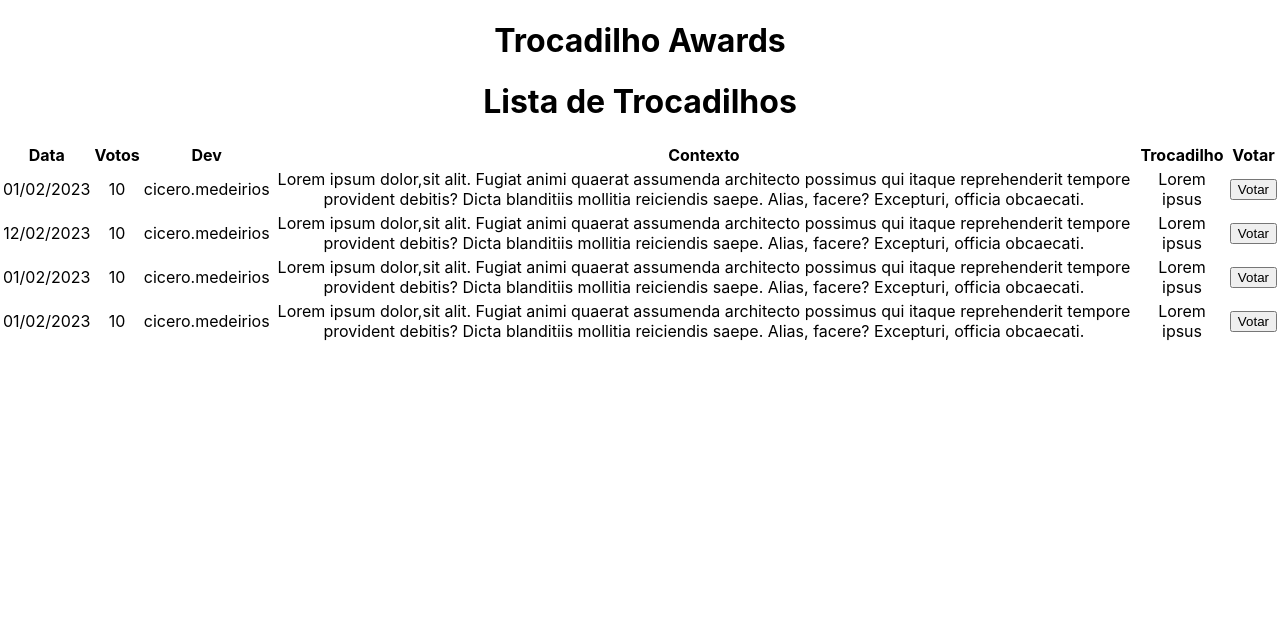
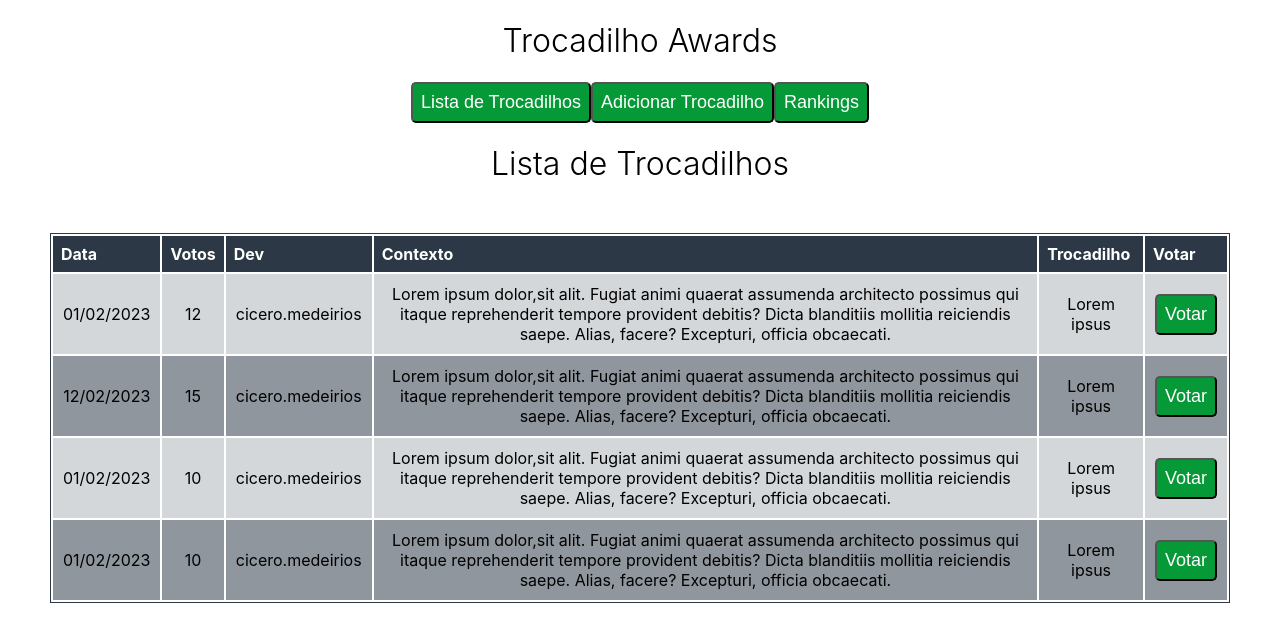
Before and after one commit to gabrielcicero45/trocadilho-awards, a React (Create React App) app: page / in a window 1280 px wide. Shown: the top 642 px of the page. Built offline with nearby package versions, Linux system fonts and the light colour scheme.

Commit message:
feat: Adds AddPun and Rankings components refactor: Updates entries and App component to receive the tab navigation refactor: Adds styles for all the tables

```diff
--- a/src/App.js
+++ b/src/App.js
@@ -1,12 +1,46 @@
+import { useState } from "react";
 import "./App.css";
+import AddPun from "./components/AddPun/AddPun";
 import PunsList from "./components/PunsList/PunsList";
+import Rankings from "./components/Rankings/Rankings";
+import TabNavigation from "./components/TabNavigation/TabNavigation";
 import { puns } from "./entries/puns";
+import { devs } from "./entries/devs";
 
 function App() {
+  const renderPunsList = () => {
+    setPunsListTab(true);
+    setAddPunTab(false);
+    setRankingsTab(false);
+  };
+
+  const renderAddPun = () => {
+    setPunsListTab(false);
+    setAddPunTab(true);
+    setRankingsTab(false);
+  };
+
+  const renderRankings = () => {
+    setPunsListTab(false);
+    setAddPunTab(false);
+    setRankingsTab(true);
+  };
+
+  const [punsListTab, setPunsListTab] = useState(true);
+  const [addPunTab, setAddPunTab] = useState(false);
+  const [rankingsTab, setRankingsTab] = useState(false);
+
   return (
     <div className="App">
       <h1>Trocadilho Awards</h1>
-      <PunsList puns={puns} />
+      <TabNavigation
+        renderPunsList={renderPunsList}
+        renderAddPun={renderAddPun}
+        renderRankings={renderRankings}
+      />
+      {punsListTab && <PunsList puns={puns} />}
+      {addPunTab && <AddPun/>}
+      {rankingsTab && <Rankings puns={puns} devs={devs} />}
     </div>
   );
 }
--- /dev/null
+++ b/src/components/AddPun/AddPun.css
@@ -0,0 +1,30 @@
+.form{
+  display: flex;
+  flex-wrap: wrap;
+  align-items: center;
+  justify-content: end;
+  font-size: 20px;
+  text-align: left;
+  padding: 24px;
+  margin: auto 24px;
+  background-color: beige;
+  border-radius: 16px;
+  border: 4px solid transparent;
+}
+
+.form__input {
+  appearance: none;
+  width: 85vw;
+  border: 1px solid rgba(128, 128, 128, 0.26);
+  border-bottom-color: rgba(34, 33, 33, 0.945);
+  border-radius: 0;
+  display: block;
+  line-height: 1;
+  margin: 24px;
+  padding: 16px;
+}
+
+.form__input--half {
+  width: 40vw;
+  margin: 16px 16px;
+}
--- /dev/null
+++ b/src/components/AddPun/AddPun.js
@@ -0,0 +1,17 @@
+import './AddPun.css'
+const AddPun = () => {
+  return (
+    <>
+      <h1>Adicionar Trocadilho</h1>
+      <form className="form">
+        <label htmlFor="data">Data<input className="form__input form__input--half" type="date" name="data" id="data" /></label>
+        <label htmlFor="dev">Dev<input className="form__input form__input--half" type="text" name="dev" id="dev" /></label>
+        <label htmlFor="contexto">Contexto<input className="form__input" type="text" name="contexto" id="contexto" /></label>
+        <label htmlFor="trocadilho">Trocadilho<input className="form__input" type="text" name="trocadilho" id="trocadilho" /></label>
+        <button type="submit">Adicionar</button>
+      </form>
+    </>
+  )
+}
+
+export default AddPun
--- a/src/components/Pun/Pun.js
+++ b/src/components/Pun/Pun.js
@@ -4,13 +4,13 @@ const Pun = ({date,initialVotes,dev,context,message}) => {
 
   const [votes, setVotes] = useState(initialVotes)
   return (
-    <tr>
-      <td>{date}</td>
-      <td>{votes}</td>
-      <td>{dev}</td>
-      <td>{context}</td>
-      <td>{message}</td>
-      <td>
+    <tr className="puns-list__row">
+      <td className="puns-list__data">{date}</td>
+      <td className="puns-list__data">{votes}</td>
+      <td className="puns-list__data">{dev}</td>
+      <td className="puns-list__data">{context}</td>
+      <td className="puns-list__data">{message}</td>
+      <td className="puns-list__data">
         <button onClick={()=>{setVotes(votes => votes+=1)}}>Votar</button>
       </td>
     </tr>
--- /dev/null
+++ b/src/components/PunsList/PunsList.css
@@ -0,0 +1,31 @@
+.puns-list__table {
+  margin: 50px;
+  border: 1px solid #2C3845;
+}
+
+.puns-list__row {
+  padding-bottom: 10px;
+  border: 1px solid #2C3845;
+}
+
+.puns-list__data {
+  padding: 10px;
+  text-align: center;
+  background-color: #2c384533;
+}
+
+.puns-list__head {
+  text-align: left;
+  font-weight: 700;
+  background-color: #2C3845;
+  border: 1px solid #2C3845;
+  color: white;
+}
+
+.puns-list__head th {
+  padding: 8px;
+}
+
+.puns-list__row:nth-child(even) td {
+  background-color: #2c384586;
+}
--- a/src/components/PunsList/PunsList.js
+++ b/src/components/PunsList/PunsList.js
@@ -1,11 +1,12 @@
 import Pun from "../Pun/Pun";
+import './PunsList.css'
 
 const PunsList = ({ puns }) => {
   return (
     <>
       <h1>Lista de Trocadilhos</h1>
-      <table>
-        <thead>
+      <table className="puns-list__table">
+        <thead className="puns-list__head">
           <th>Data</th>
           <th>Votos</th>
           <th>Dev</th>
--- /dev/null
+++ b/src/components/Rankings/Ranking.css
@@ -0,0 +1,44 @@
+.ranking__table {
+  margin: 50px auto;
+  border: 1px solid #2C3845;
+  width: 90vw;
+}
+
+.ranking__row {
+  padding-bottom: 10px;
+  border: 1px solid #2C3845;
+}
+
+.ranking__data {
+  padding: 10px;
+  text-align: center;
+  background-color: #2c384533;
+}
+
+.ranking__head {
+  text-align: left;
+  font-weight: 700;
+  background-color: #2C3845;
+  border: 1px solid #2C3845;
+  color: white;
+}
+
+.ranking__head th {
+  padding: 8px;
+}
+
+.ranking__row:nth-child(even) td {
+  background-color: #2c384586;
+}
+
+.ranking__row:first-child td:first-child {
+  background-color: gold;
+}
+
+.ranking__row:nth-child(2) td:first-child {
+  background-color: silver;
+}
+
+.ranking__row:nth-child(3) td:first-child {
+  background-color: #cd7f32;
+}
--- /dev/null
+++ b/src/components/Rankings/Rankings.js
@@ -0,0 +1,59 @@
+import "./Ranking.css";
+
+const Rankings = ({ puns, devs }) => {
+  const punsRanking = puns.sort((pun, anotherPun) => {
+    return -pun.votes + anotherPun.votes;
+  });
+  const devsRanking = devs.sort((dev, anotherDev) => {
+    return -dev.puns + anotherDev.puns;
+  });
+  return (
+    <>
+      <h1>Melhores Trocadilhos</h1>
+
+      <table className="ranking__table">
+        <thead>
+          <th className="ranking__head">Colocação</th>
+          <th className="ranking__head">Votos</th>
+          <th className="ranking__head">Dev</th>
+          <th className="ranking__head">Contexto</th>
+          <th className="ranking__head">Trocadilho</th>
+        </thead>
+        <tbody>
+          {punsRanking.map(({ votes, dev, context, message }, index) => {
+            return (
+              <tr className="ranking__row">
+                <td className="ranking__data">{index + 1}º</td>
+                <td className="ranking__data">{votes}</td>
+                <td className="ranking__data">{dev}</td>
+                <td className="ranking__data">{context}</td>
+                <td className="ranking__data">{message}</td>
+              </tr>
+            );
+          })}
+        </tbody>
+      </table>
+      <h1>Dev criativo</h1>
+      <table className="ranking__table">
+        <thead>
+          <th className="ranking__head">Colocação</th>
+          <th className="ranking__head">Número de trocadilhos</th>
+          <th className="ranking__head">Dev</th>
+        </thead>
+        <tbody>
+          {devsRanking.map(({ name, puns }, index) => {
+            return (
+              <tr className="ranking__row">
+                <td className="ranking__data">{index + 1}</td>
+                <td className="ranking__data">{name}</td>
+                <td className="ranking__data">{puns}</td>
+              </tr>
+            );
+          })}
+        </tbody>
+      </table>
+    </>
+  );
+};
+
+export default Rankings;
--- /dev/null
+++ b/src/entries/devs.js
@@ -0,0 +1,18 @@
+export const devs = [
+  {
+    name:'bione',
+    puns:25
+  },
+  {
+    name:'julia',
+    puns:20
+  },
+  {
+    name:'cicero.mderos',
+    puns:20
+  },
+  {
+    name:'cicero.mdero2',
+    puns:28
+  },
+]
--- a/src/entries/puns.js
+++ b/src/entries/puns.js
@@ -1,7 +1,7 @@
 export const puns = [
   {
     date: "01/02/2023",
-    votes: 10,
+    votes: 12,
     dev: "cicero.medeirios",
     context:
       "Lorem ipsum dolor,sit alit. Fugiat animi quaerat assumenda architecto possimus qui itaque reprehenderit tempore provident debitis? Dicta blanditiis mollitia reiciendis saepe. Alias, facere? Excepturi, officia obcaecati.",
@@ -9,7 +9,7 @@ export const puns = [
   },
   {
     date: "12/02/2023",
-    votes: 10,
+    votes: 15,
     dev: "cicero.medeirios",
     context:
       "Lorem ipsum dolor,sit alit. Fugiat animi quaerat assumenda architecto possimus qui itaque reprehenderit tempore provident debitis? Dicta blanditiis mollitia reiciendis saepe. Alias, facere? Excepturi, officia obcaecati.",
--- a/src/index.css
+++ b/src/index.css
@@ -11,3 +11,16 @@ code {
   font-family: source-code-pro, Menlo, Monaco, Consolas, 'Courier New',
     monospace;
 }
+
+h1,h2,h3 {
+  text-align: center;
+  font-weight: 300;
+}
+
+button {
+  font-size: 18px;
+  border-radius: 5px;
+  background-color: #069937;
+  color: #fff;
+  padding: 8px;
+}
```
Also changed, not shown: 2 other files (tests, documents, lock files or other folders).
